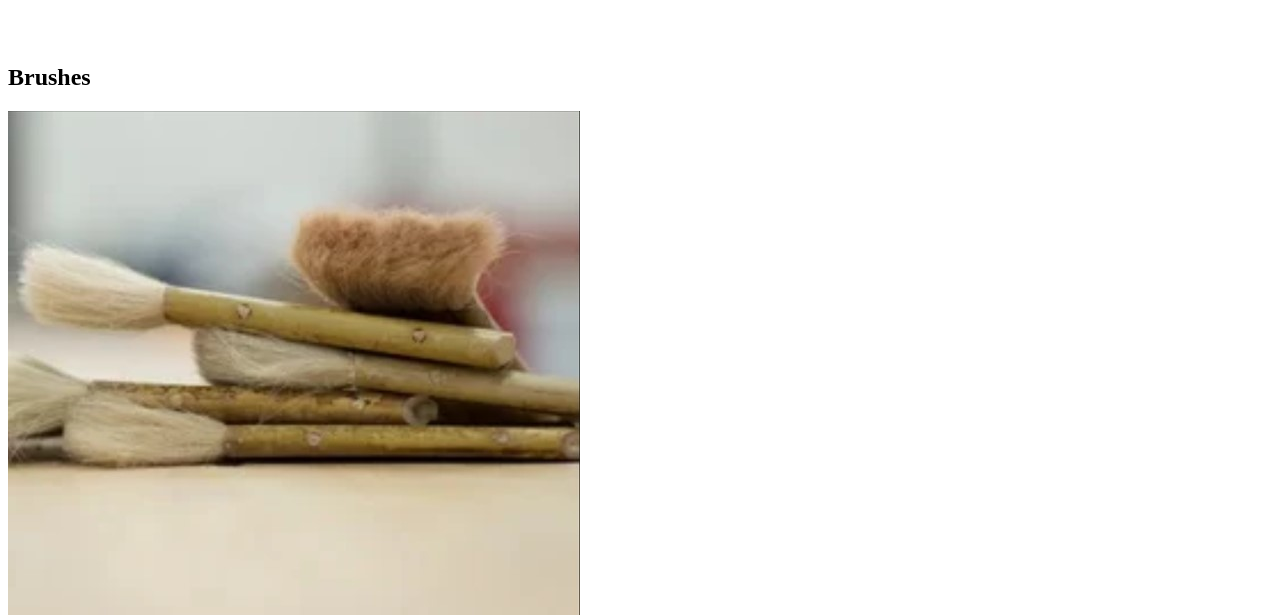
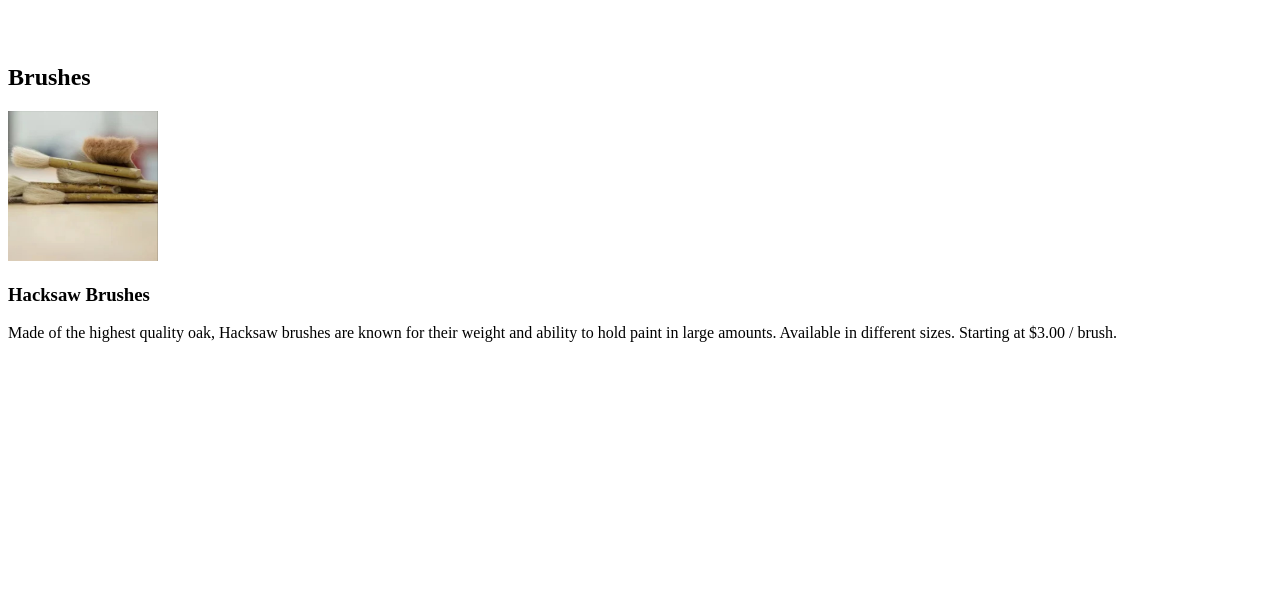
Before and after one commit to koekoi/DasMotoArtsAndCrafts, a plain HTML site: page index.html in a window 1280 px wide. Shown: the part 185-800 px from the top of the page. Drawn offline with Linux system fonts and the light colour scheme.

Commit message:
Update index.css

```diff
--- a/resources/css/index.css
+++ b/resources/css/index.css
@@ -7,6 +7,6 @@ text-align: center;
 background-image: url('../img/pattern.jpeg');
 }
 
-#product {
-    height: 50px;
+img {
+    height: 150px;
 }
```
